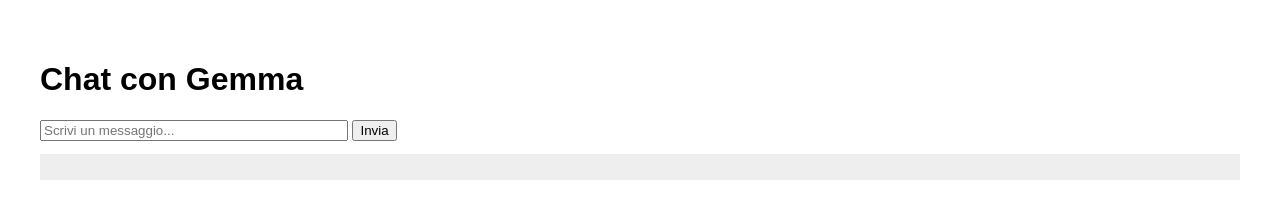
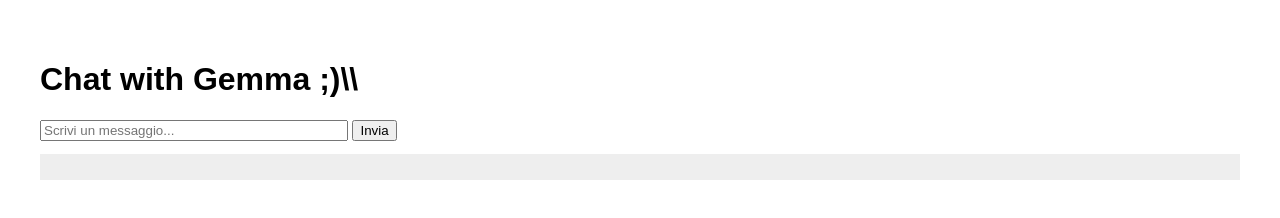
Before and after one commit to erosmorizio98/mio_sito, a plain HTML site: page index.html in a window 1280 px wide. Drawn offline with Linux system fonts and the light colour scheme.

Commit message:
Update index.html

```diff
--- a/index.html
+++ b/index.html
@@ -2,11 +2,11 @@
 <html>
 <head>
   <meta charset="UTF-8">
-  <title>Chat with Gemma </title>
+  <title>Chat with Gemma</title>
   <link rel="stylesheet" href="style.css">
 </head>
 <body>
-  <h1>Chat con Gemma</h1>
+  <h1>Chat with Gemma ;)\\</h1>
   <input id="msg" placeholder="Scrivi un messaggio..." />
   <button onclick="send()">Invia</button>
   <pre id="output"></pre>
```
